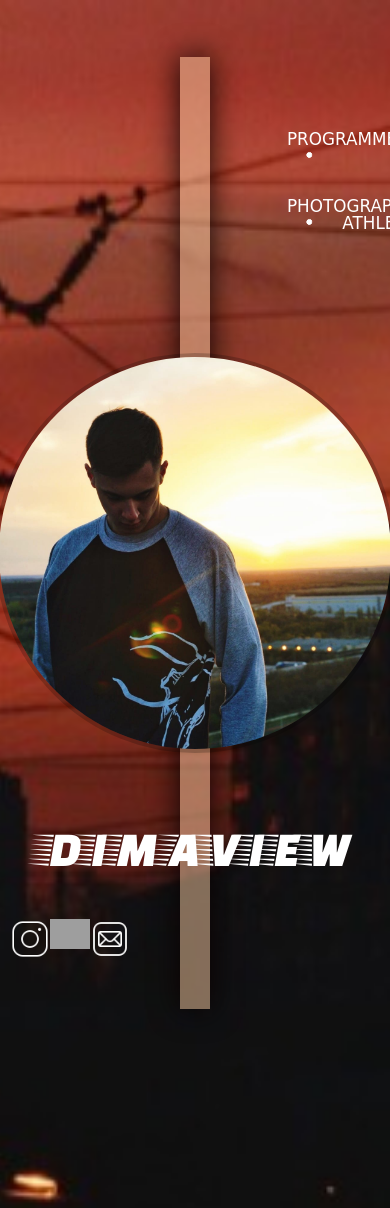
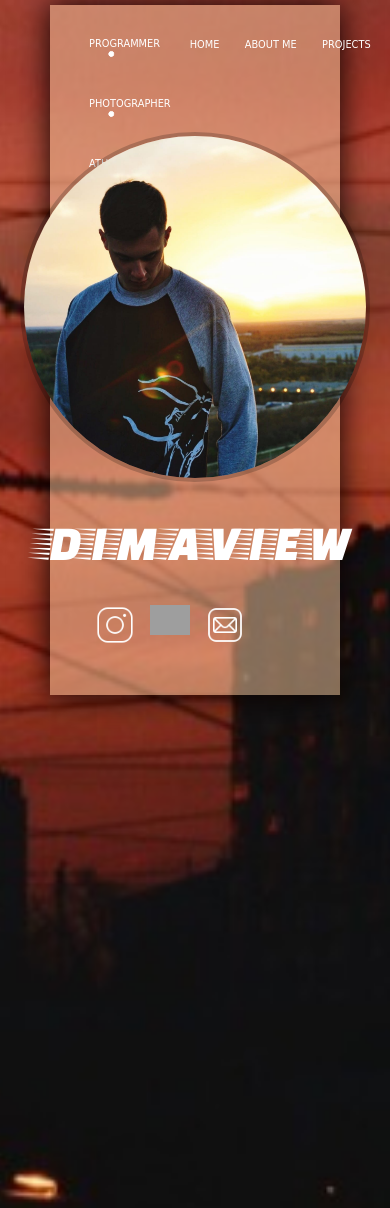
Before and after one commit to Dmitry-iyk/MyCard, a Django app: page / in a window 390 px wide. Shown: the top 1208 px of the page. Run offline with Django 4.2, Linux system fonts and the light colour scheme; some libraries are stand-ins or nearby versions; some web fonts are replaced; grey boxes are pictures that could not be loaded.

Commit message:
Changes 15.06.22

```diff
--- /dev/null
+++ b/mycard/mainapp/static/mainapp/css/adaptiv.css
@@ -0,0 +1,156 @@
+@media only screen and (max-width: 1315px) {
+    /* Home adapt */
+
+    /* header */
+    .container0 {
+        width: auto;
+        height: 120px;
+        margin-top: 50px;
+        margin-left: 2px;
+        margin-right: 2px;
+        padding: 50px 30px;
+        font-size: 105%;
+    }
+    .container1 {
+        width: 390px;
+        height: 30px;
+        margin-top: -20px;
+        margin-bottom: 50px;
+    }
+
+    .container2 {
+        width: auto;
+        height: 30px;
+        margin-top: -22.5px;
+        margin-bottom: 0px;
+    }
+
+    .com {
+        width: 50px;
+        top: -20px;
+    }
+
+    #link {
+        width: 300px;
+        top: 0px;
+    }
+
+
+}
+
+@media only screen and (max-width: 1200px) {
+    .main_container {
+        margin-left: 50px;
+        margin-right: 50px;
+        margin-bottom: 20px;
+    }
+
+    .container0 {
+        width: auto;
+        height: 60px;
+        margin-top: 50px;
+        margin-left: 2px;
+        margin-right: 2px;
+        padding: 50px 30px;
+        font-size: 90%;
+    }
+
+    .container1 {
+        width: 360px;
+        height: 30px;
+        margin-top: -20px;
+        margin-bottom: 50px;
+    }
+
+    .container2 {
+        width: 300px;
+        height: 30px;
+        margin-top: -22.5px;
+        margin-bottom: 0px;
+    }
+
+    .com {
+        width: 50px;
+        top: -20px;
+    }
+
+    #link {
+        width: 300px;
+        top: 0px;
+    }
+    .avatar {
+        height: 535px;
+    }
+    .ava {
+        width: 350px;
+    }
+    .name {
+        margin-top: 30px;
+    }
+}
+
+@media only screen and (max-width: 992px) {
+    .main_container {
+        margin-left: 50px;
+        margin-right: 50px;
+
+    }
+
+    .container0 {
+        width: auto;
+        height: 50px;
+        margin-top: 50px;
+        margin-left: 2px;
+        margin-right: 2px;
+        padding: 50px 30px;
+        font-size: 70%;
+    }
+
+    .container1 {
+        width: 350px;
+        height: 30px;
+        margin-top: -20px;
+        margin-bottom: 50px;
+    }
+
+    .container2 {
+        width: auto;
+        height: 30px;
+        margin-top: -25.60px;
+        margin-bottom: 0px;
+    }
+
+    .com {
+        width: 50px;
+        top: -20px;
+    }
+
+    #link {
+        width: 200px;
+        top: 0px;
+    }
+
+    .avatar {
+        height: 500px;
+    }
+
+    .ava {
+        width: 350px;
+    }
+    .name {
+        margin-top: 30px;
+    }
+
+}
+
+@media only screen and (max-width: 768px) {
+
+}
+
+@media only screen and (max-width: 480px) {
+
+}
+
+@media only screen and (max-width: 320px) {
+
+}
--- a/mycard/mainapp/static/mainapp/css/mainapp.css
+++ b/mycard/mainapp/static/mainapp/css/mainapp.css
@@ -137,13 +137,14 @@ h6 {
 }
 .main_container {
   align-items: center;
+  justify-content: center;
   background: rgb(250, 204, 162, 0.5);
   margin-left: 180px;
   margin-right: 180px;
   margin-bottom: 20px;
   box-shadow: 0 0 30px #0b0101;
   position: relative;
-  bottom: 30px;
+  bottom: 45px;
 }
 .container0 {
   font-family: 'Contrail One', cursive;
@@ -168,6 +169,7 @@ h6 {
   justify-content: space-between;
   align-items: center;
   margin-bottom: 3px;
+  margin-top: 14.9px;
 }
 #link {
   width: 400px;
--- a/mycard/mainapp/templates/mainapp/aboutme.html
+++ b/mycard/mainapp/templates/mainapp/aboutme.html
@@ -9,8 +9,7 @@
 <div class = "body_about">
     <div class = "transition transition-1 is-active"></div>
 
-    {% comment %} Контент {% endcomment %}
-    {% comment %} <script src = "{%static 'mainapp/js/script_for_url.js' %}"></script> {% endcomment %}
+    {% comment %} Header {% endcomment %}
     <div class = "header_about" id = "hm2">
         <img src="{%static 'mainapp/img/ava22.png' %}" class = "ava22" alt="ava22">
 
@@ -45,6 +44,7 @@
 
     </div>
 
+    {% comment %} Section №1 {% endcomment %}
     <div class="main_about" id = "scrol">
         <div class = "readme1">DMITRY CHISTOKHIN - PROGRAMMER,PHOTOGRAPHER & ATHLETE</div>
         <div class = "readme_ab">ABOUT ME</div>
@@ -66,6 +66,7 @@
 
     </div>
 
+    {% comment %} Footer {% endcomment %}
     <div class = "footer_about">
         <div class = "gost">
             <div class = "readme3" id = "foot">LET'S GET IN CONTACT</div>
--- a/mycard/mainapp/templates/mainapp/home.html
+++ b/mycard/mainapp/templates/mainapp/home.html
@@ -10,7 +10,7 @@
 
 <div class = "big_body" id = "body_pr">
 
-    {% comment %} first section {% endcomment %}
+    {% comment %} Header {% endcomment %}
     <div class = "body1" id = "hm">
         <div class = "main_container">
             <header>
@@ -60,14 +60,14 @@
         </div>
     </div>
 
-    {% comment %} second section {% endcomment %}
+    {% comment %} Section Project №1 {% endcomment %}
     <div class="header_project" id = "sw_1">
-        <div class = "ava_pr">
-            <img src="{%static 'mainapp/img/ava_pr.jpg' %}" class = "ava3" alt="ava_pr">
+        <div class = "cont_for_pr">
             <a href = '#project_all' id = "home"><div class = "proj">PROJECTS</div></a>
         </div>
     </div>
 
+    {% comment %} Section Project №2 {% endcomment %}
     <div class="main_project">
         <article id = "project_all">
             <div class = "content_proj">
@@ -98,6 +98,7 @@
         </article>
     </div>
 
+    {% comment %} Footer {% endcomment %}
     <div class = "main_project_2" id = "block_content">
         <!--Модальные окна-->
 
--- a/mycard/mainapp/templates/mainapp/layout.html
+++ b/mycard/mainapp/templates/mainapp/layout.html
@@ -10,6 +10,7 @@
         <link rel="stylesheet" href="https://use.fontawesome.com/releases/v5.8.2/css/all.css">
         <link rel="stylesheet" href="https://cdn.jsdelivr.net/npm/bootstrap@5.1.3/dist/css/bootstrap.min.css">
         <link rel="stylesheet" href="{%static 'mainapp/css/mainapp.css'%}">
+        <link rel="stylesheet" href="{%static 'mainapp/css/adaptiv.css'%}">
         <link rel="stylesheet" href="{%static 'mainapp/css/transition.css'%}">
         <link rel="preconnect" href="https://fonts.googleapis.com">
         <link rel="preconnect" href="https://fonts.gstatic.com" crossorigin>
--- a/mycard/mainapp/views.py
+++ b/mycard/mainapp/views.py
@@ -9,7 +9,7 @@ def avatar(request):
 
 
 def about(request):
-    # Доделать отправку
+    # Отправка формы
     if request.method == "POST":
         name_ms = request.POST.get('name-ms')
         email_ms = request.POST.get('email-ms')
```
Also changed, not shown: other parts of mycard/mainapp/static/mainapp/css/mainapp.css (+23 -8 lines), mycard/mainapp/static/mainapp/css/ava_pr.jpg (added).
